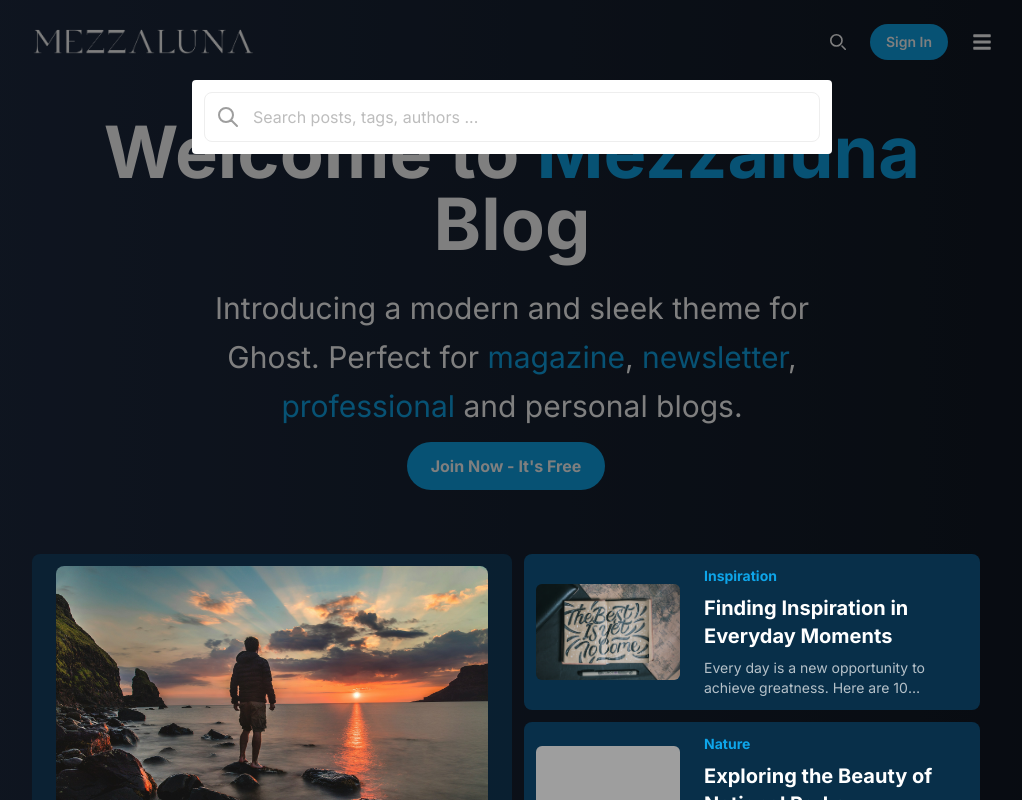
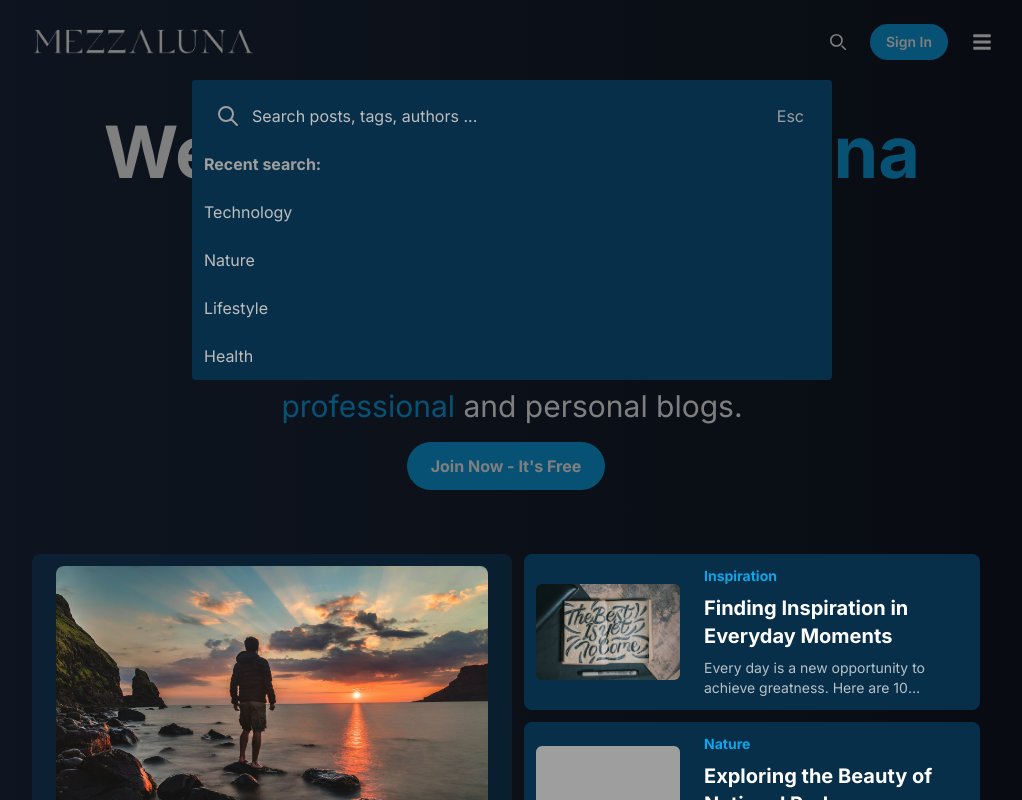
Before and after one commit to alif7laksono/blog, a Next.js app: page / in a window 1280 px wide. Both pictures are taken after a click on the button 965 px from the left and 42 px from the top of the page. Shown: the top 800 px of the page, without its empty margins (128-1150 px from the left). Built offline with nearby package versions, Linux system fonts and the light colour scheme; grey boxes are pictures that could not be loaded.

Commit message:
updated search form

```diff
--- a/app/components/header/index.js
+++ b/app/components/header/index.js
@@ -1,5 +1,5 @@
 "use client";
-import React, { useState } from "react";
+import React, { useState, useEffect } from "react";
 import {
   FaFacebookF,
   FaTwitter,
@@ -49,6 +49,20 @@ export default function Header() {
     setShowRegisterForm(false);
   };
 
+  useEffect(() => {
+    const handleKeyDown = (event) => {
+      if (event.key === "Escape") {
+        setShowForm(false);
+      }
+    };
+
+    window.addEventListener("keydown", handleKeyDown);
+
+    return () => {
+      window.removeEventListener("keydown", handleKeyDown);
+    };
+  }, []);
+
   return (
     <header className="w-full md:w-4/5 lg:w-3/4 mx-auto flex justify-between items-center p-4 md:px-0">
       <div className="">
@@ -66,7 +80,7 @@ export default function Header() {
         <div className="flex items-center space-x-3 md:space-x-4">
           <button onClick={toggleForm} className="text-xl">
             <svg
-              className="w-3 h-3 md:w-3 md:h-3 sm:w-4 sm:h-4"
+              className="w-3 h-3 md:w-3 md:h-3 sm:w-4 sm:h-4 hover:text-gray-500 transition duration-200 ease-in-out "
               aria-hidden="true"
               xmlns="http://www.w3.org/2000/svg"
               fill="none"
@@ -89,20 +103,24 @@ export default function Header() {
           </a>
           {showForm && (
             <div
-              className="fixed top-0 right-0 w-full h-full flex items-start justify-center pt-20 bg-black bg-opacity-50"
+              className="fixed top-0 right-0 w-full h-full flex items-start justify-center pt-20 text-gray-500 bg-black bg-opacity-50"
               onClick={() => setShowForm(false)}
             >
               <form
-                className="bg-white p-2 rounded relative w-4/5 sm:w-1/2 md:w-3/3"
+                className="bg-sky-950 p-2 rounded relative w-4/5 sm:w-1/2 md:w-3/3"
                 onClick={(event) => event.stopPropagation()}
               >
+                <div className="relative">
                   <input
                     type="text"
-                  className="border p-2 w-full pl-12 rounded-lg"
+                    className="p-2 w-full pl-12 rounded-lg bg-sky-950 outline-none"
                     placeholder="Search posts, tags, authors ..."
                   />
+                  <div className="absolute right-3 top-1/2 transform -translate-y-1/2 text-gray-500 cursor-pointer">
+                    Esc
+                  </div>
                   <svg
-                  className="w-4 h-4 absolute top-1/2 left-4 transform -translate-y-1/2 text-gray-500 cursor-pointer"
+                    className="w-4 h-4 absolute top-1/2 left-2 transform -translate-y-1/2 text-gray-500 cursor-pointer"
                     xmlns="http://www.w3.org/2000/svg"
                     fill="none"
                     viewBox="0 0 24 24"
@@ -115,6 +133,22 @@ export default function Header() {
                       d="M21 21l-6-6m2-5a7 7 0 11-14 0 7 7 0 0114 0z"
                     />
                   </svg>
+                </div>
+                <div className="mt-2 text-md text-gray-500 flex flex-col space-y-4">
+                  <span className="font-bold">Recent search:</span>
+                  <span className="cursor-pointer hover:text-white text-gray-400 ">
+                    Technology
+                  </span>
+                  <span className="cursor-pointer hover:text-white text-gray-400 ">
+                    Nature
+                  </span>
+                  <span className="cursor-pointer hover:text-white text-gray-400 ">
+                    Lifestyle
+                  </span>
+                  <span className="cursor-pointer hover:text-white text-gray-400 ">
+                    Health
+                  </span>
+                </div>
               </form>
             </div>
           )}
@@ -268,11 +302,11 @@ export default function Header() {
       {showLoginForm && (
         <div
           onClick={toggleLoginForm}
-          className="fixed top-0 left-0 w-full h-full flex items-center justify-center bg-black bg-opacity-50 z-10"
+          className="fixed top-0 left-0 w-full h-full flex items-center justify-center bg-sky-950 bg-opacity-50 z-10"
         >
           <div
             onClick={(e) => e.stopPropagation()}
-            className="bg-white p-4 rounded"
+            className="bg-sky-900 p-4 rounded"
           >
             <Login
               onRegisterClick={toggleRegisterForm}
```
Lines whose indentation alone changed are shown as unchanged.
